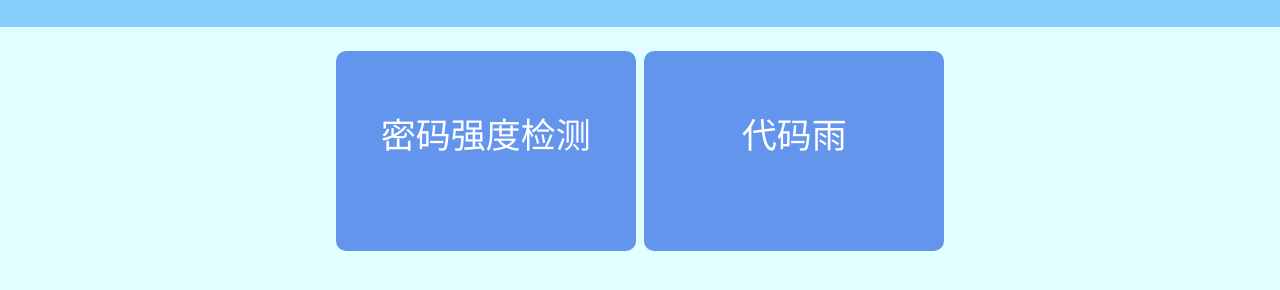
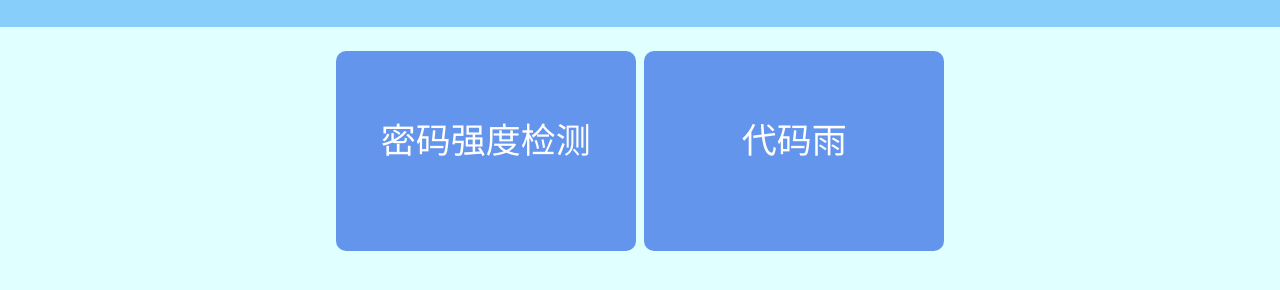
Before and after one commit to Redefinition2607/Redefinition0726.github.io, a plain HTML site: page App/index.html in a window 1280 px wide. Shown: the part 148-438 px from the top of the page. Drawn offline with Linux system fonts and the light colour scheme.

Commit message:
by BlueSky0726

```diff
--- a/App/index.html
+++ b/App/index.html
@@ -7,7 +7,7 @@
     <title>BlueSky0726的个人网站 | 应用</title>
     <style>
     .appbutton {
-        line-height:100px;
+        line-height:110px;
         text-align: center;
         -webkit-transition-duration: 0.6s;
         transition: 0.6s;
@@ -49,6 +49,7 @@
                 <p>密码强度检测</p>
             </div>
         </a>
+
         <a href="./CodeRain/index.html" target="_blank">
             <div class="appbutton">
                 <p>代码雨</p>
```
Also changed, not shown: App/img/Password.png (added).
